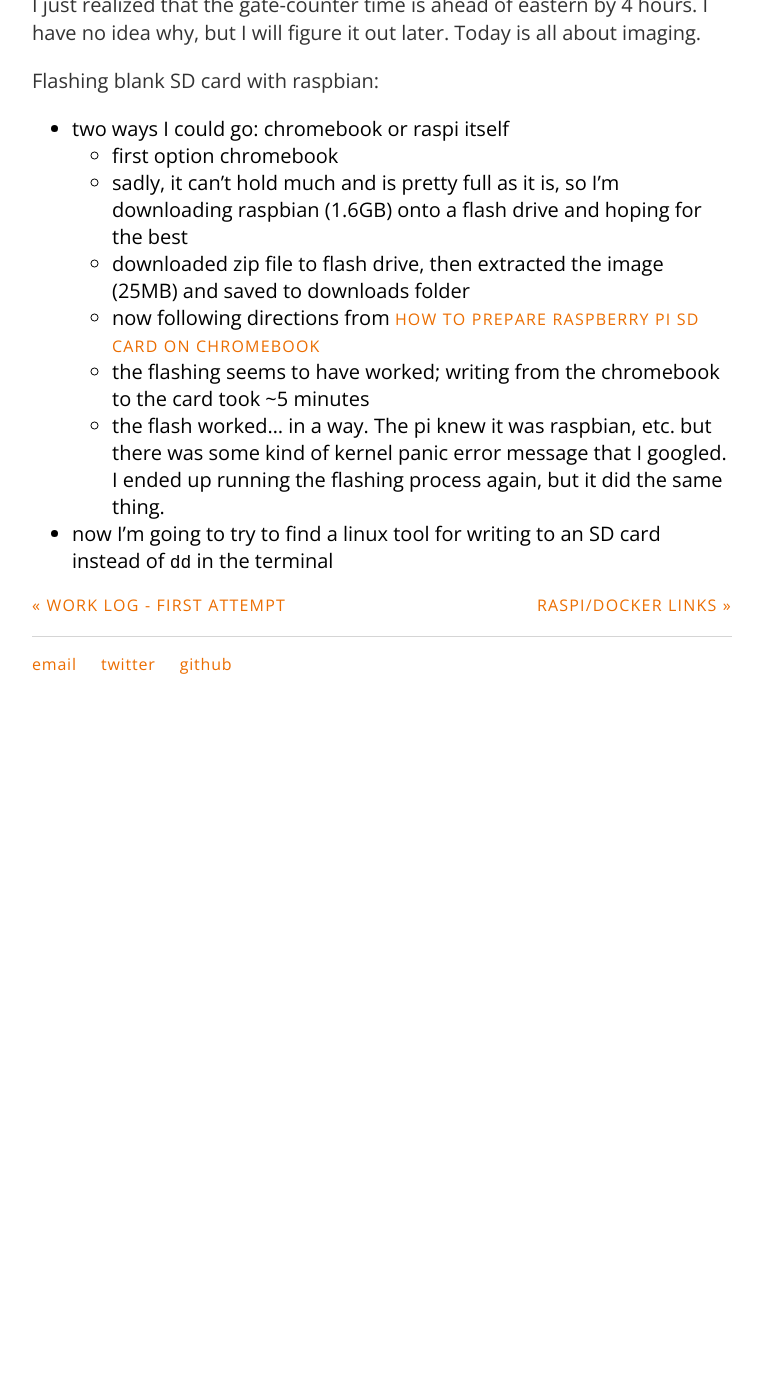
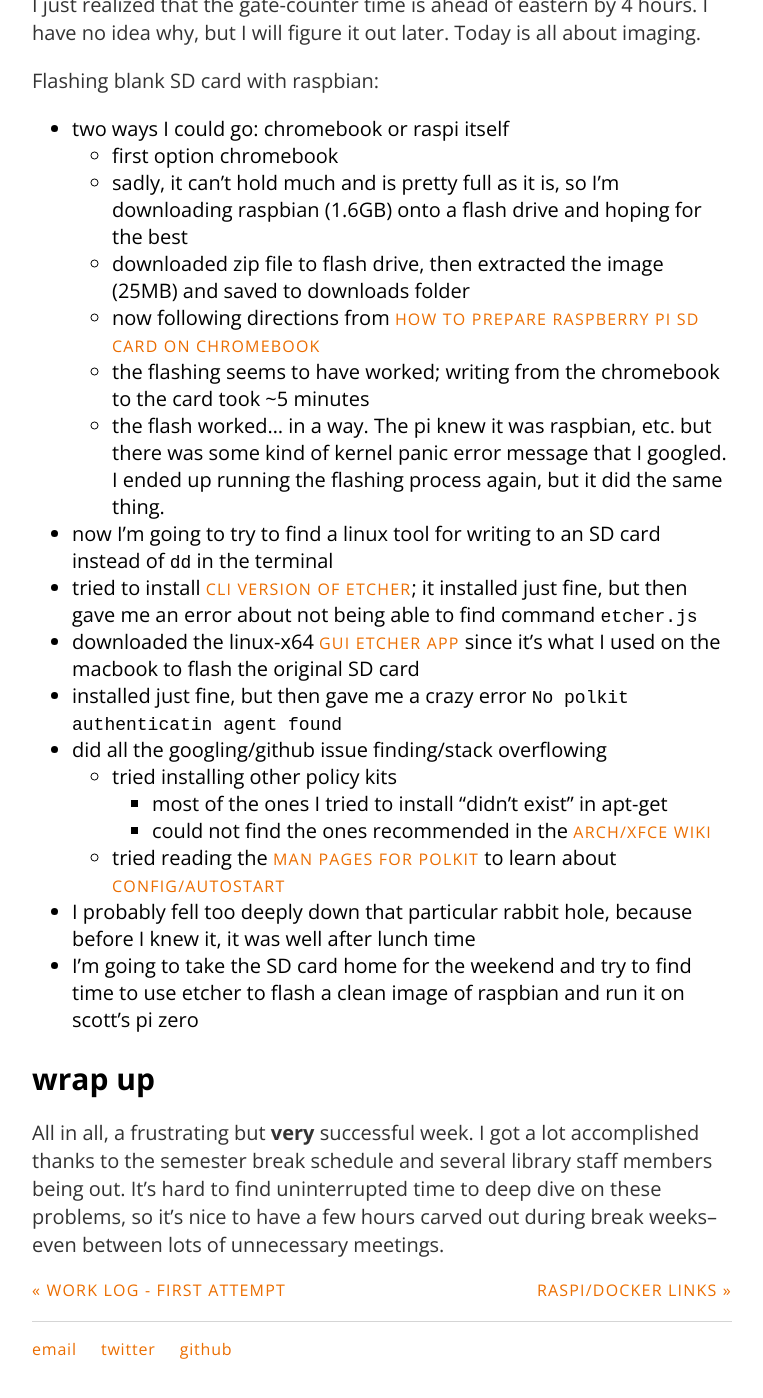
Before and after one commit to carylwyatt/carylwyatt.github.io, a Jekyll site: the page built from _posts/2018-08-06-week-of-6-august.md, in a window 1280 px wide and 1400 px high, scrolled down 6430 px. Shown: the whole window, without its empty margins (258-1021 px from the left). Built offline with Jekyll 4.4.1, drawn with Linux system fonts in a browser that asks for light colours; emoji names are drawn with the system emoji font; before the commit the page ends 7145 px from its top, so only the background shows below that.

Commit message:
end of week

```diff
--- a/_posts/2018-08-06-week-of-6-august.md
+++ b/_posts/2018-08-06-week-of-6-august.md
@@ -158,3 +158,17 @@ Flashing blank SD card with raspbian:
   - the flashing seems to have worked; writing from the chromebook to the card took ~5 minutes
   - the flash worked... in a way. The pi knew it was raspbian, etc. but there was some kind of kernel panic error message that I googled. I ended up running the flashing process again, but it did the same thing.
 - now I'm going to try to find a linux tool for writing to an SD card instead of `dd` in the terminal
+- tried to install [CLI version of etcher](https://etcher.io/cli/); it installed just fine, but then gave me an error about not being able to find command `etcher.js`
+- downloaded the linux-x64 [GUI etcher app](https://etcher.io/) since it's what I used on the macbook to flash the original SD card
+- installed just fine, but then gave me a crazy error `No polkit authenticatin agent found`
+- did all the googling/github issue finding/stack overflowing
+  - tried installing other policy kits
+    - most of the ones I tried to install "didn't exist" in apt-get
+    - could not find the ones recommended in the [arch/xfce wiki](https://wiki.archlinux.org/index.php/Polkit#Authentication_agents)
+  - tried reading the [man pages for polkit](https://github.com/resin-io/etcher/issues/1529) to learn about [config/autostart](https://forum.xfce.org/viewtopic.php?id=11032)
+- I probably fell too deeply down that particular rabbit hole, because before I knew it, it was well after lunch time
+- I'm going to take the SD card home for the weekend and try to find time to use etcher to flash a clean image of raspbian and run it on scott's pi zero
+
+## wrap up
+
+All in all, a frustrating but **very** successful week. I got a lot accomplished thanks to the semester break schedule and several library staff members being out. It's hard to find uninterrupted time to deep dive on these problems, so it's nice to have a few hours carved out during break weeks-- even between lots of unnecessary meetings.
```
